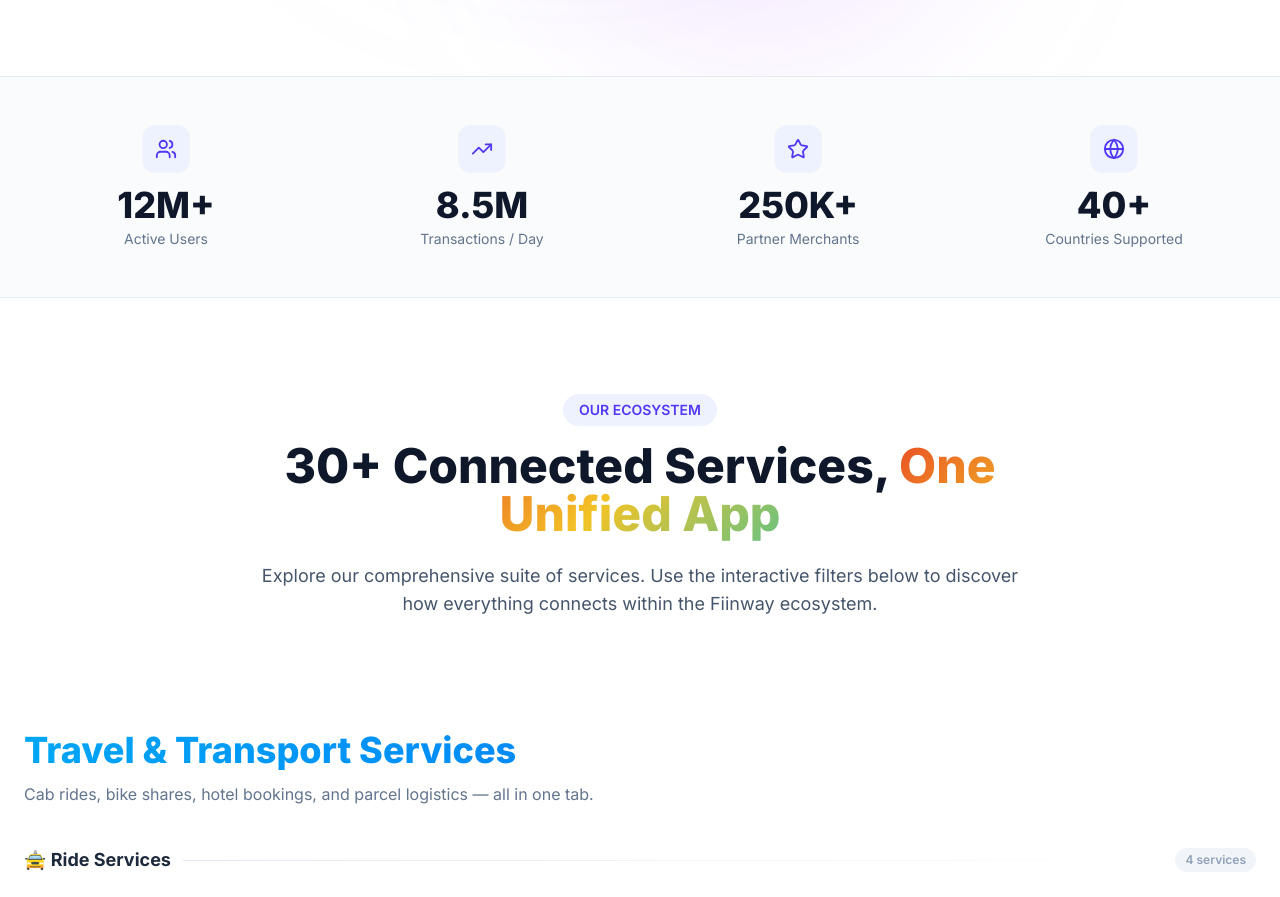
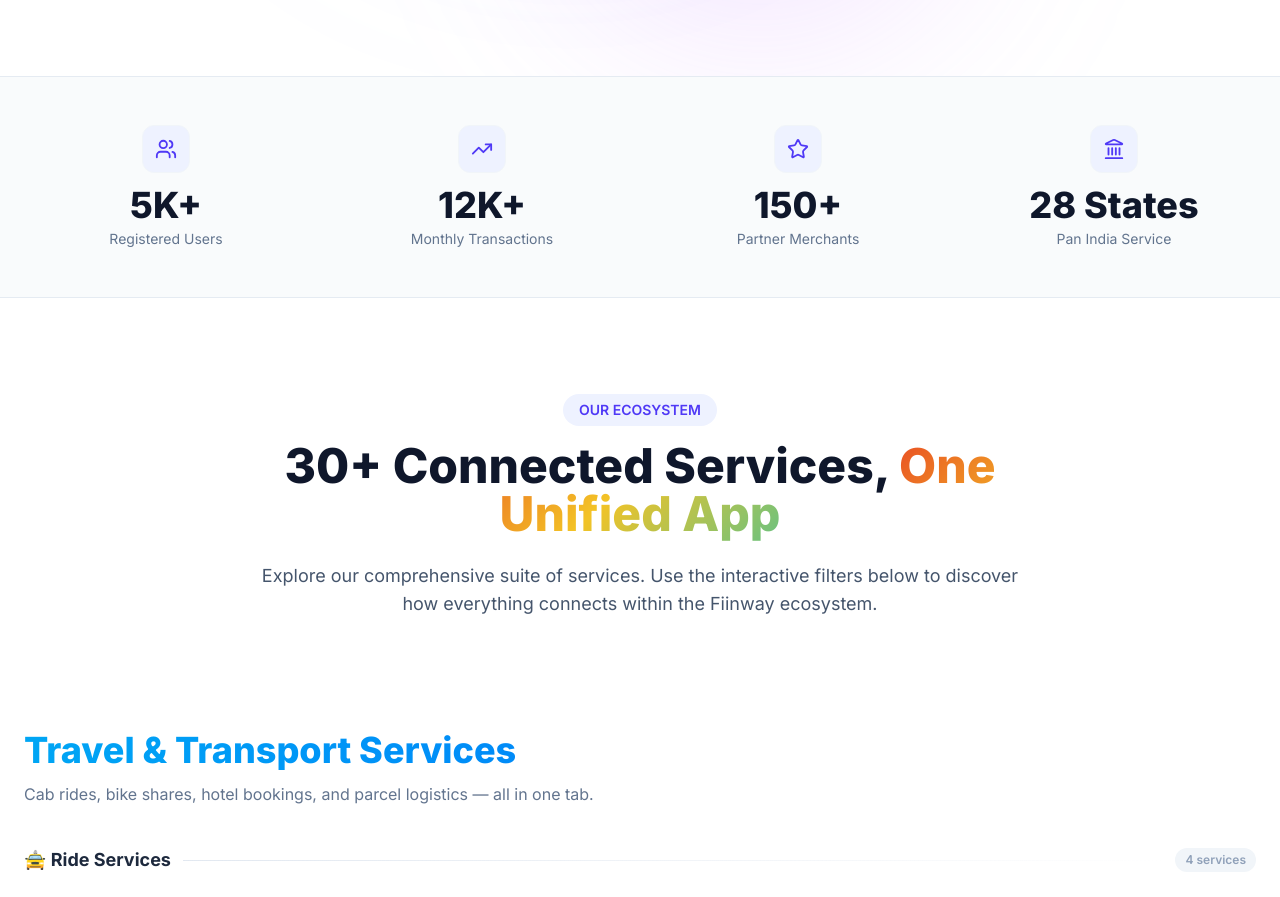
Before and after one commit to MohammmedHW/finway, a React (Vite) app: page / in a window 1280 px wide. Shown: the part 820-1717 px from the top of the page. Built offline with nearby package versions, Linux system fonts and the light colour scheme; grey boxes are pictures that could not be loaded.

Commit message:
ui color changed

```diff
--- a/src/pages/Home.tsx
+++ b/src/pages/Home.tsx
@@ -6,7 +6,7 @@
   Home as HomeIcon, Wifi, Monitor, Lock,
   TrendingUp, Users, Star, CheckCircle, Award, Clock, MapPin,
   ChevronDown, ChevronUp, Send, Check, Bell,
-  ShoppingCart
+  ShoppingCart,Landmark
 } from 'lucide-react';
 import { Link } from 'react-router-dom';
 import { Button } from '../components/ui/Button';
@@ -18,10 +18,10 @@
 /* ───────────────────── data ───────────────────── */
 
 const stats = [
-  { label: 'Active Users', value: '12M+', icon: Users },
-  { label: 'Transactions / Day', value: '8.5M', icon: TrendingUp },
-  { label: 'Partner Merchants', value: '250K+', icon: Star },
-  { label: 'Countries Supported', value: '40+', icon: Globe },
+  { label: 'Registered Users', value: '5K+', icon: Users },
+  { label: 'Monthly Transactions', value: '12K+', icon: TrendingUp },
+  { label: 'Partner Merchants', value: '150+', icon: Star },
+  { label: 'Pan India Service', value: '28 States', icon: Landmark },
 ];
 
 const comparisonPoints = [
```
